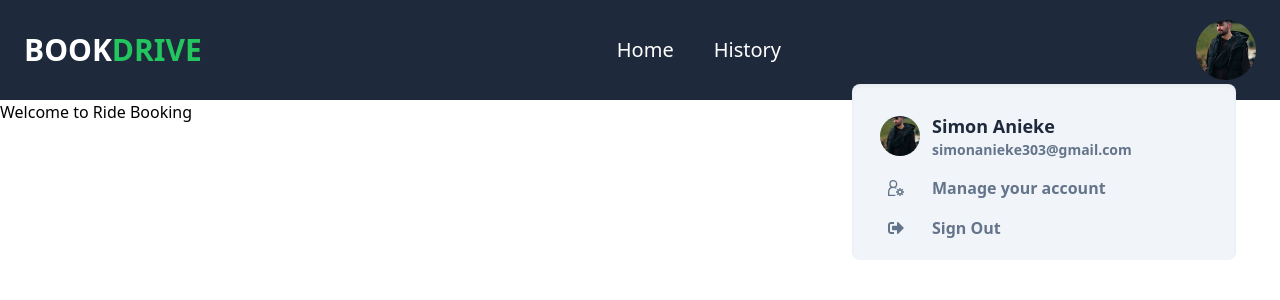
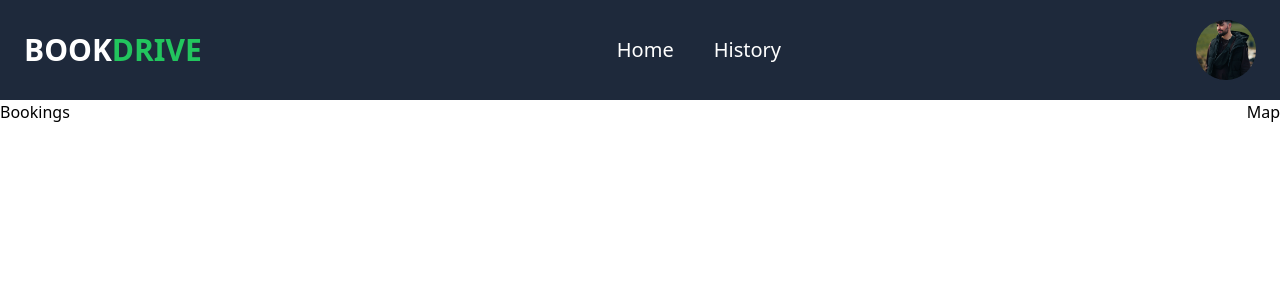
Before and after one commit to JAmalMichael/ride-booking-dashboard, a React (Vite) app: page / in a window 1280 px wide. Shown: the top 300 px of the page. Built offline with nearby package versions, Linux system fonts and the light colour scheme.

Commit message:
Booking context api for global state

```diff
--- /dev/null
+++ b/src/components/Bookings.tsx
@@ -0,0 +1,8 @@
+
+const Bookings = () => {
+  return (
+    <div>Bookings</div>
+  )
+}
+
+export default Bookings
--- /dev/null
+++ b/src/components/Map.tsx
@@ -0,0 +1,8 @@
+
+const Map = () => {
+  return (
+    <div>Map</div>
+  )
+}
+
+export default Map
--- a/src/components/Navbar.tsx
+++ b/src/components/Navbar.tsx
@@ -3,7 +3,7 @@ import UserProfile from "./User-profile"
 
 const Navbar = () => {
 
-    const [show, setShow] = useState(false);
+        const [show, setShow] = useState(true);
 
     const handleShow = () => {
         setShow(prevState => !prevState)
--- /dev/null
+++ b/src/context/BookingContext.tsx
@@ -0,0 +1,45 @@
+import React, { createContext, useContext, useState } from "react";
+
+interface Booking {
+    location: string;
+    city: string;
+    carType: string;
+    price: number;
+    paymentStatus: string;
+}
+
+interface BookingProviderProps {
+    children:React.ReactNode
+}
+
+interface BookingContextType {
+    booking: Booking;
+    setBooking: React.Dispatch<React.SetStateAction<Booking>>;
+}
+
+const defaultBooking: Booking = {
+    location: '',
+    city: '',
+    carType: '',
+    price: 0,
+    paymentStatus: ''
+}
+
+const BookingContext = createContext<BookingContextType | undefined>(undefined)
+
+
+export const BookingProvider = ({ children }: BookingProviderProps) => {
+    const [booking, setBooking] = useState<Booking>(defaultBooking);
+
+    return (
+        <BookingContext.Provider value={{booking, setBooking}}>
+            {children}
+        </BookingContext.Provider>
+    )
+}
+
+export const useBooking = () => {
+    const context = useContext(BookingContext);
+    if(!context) throw new Error('useBooking must be used within BookingProvider')
+        return context;
+}
--- a/src/main.tsx
+++ b/src/main.tsx
@@ -1,10 +1,10 @@
-import { StrictMode } from 'react'
 import { createRoot } from 'react-dom/client'
 import App from './App.tsx'
 import './index.css'
+import { BookingProvider } from './context/BookingContext.tsx'
 
 createRoot(document.getElementById('root')!).render(
-  <StrictMode>
+  <BookingProvider>
     <App />
-  </StrictMode>,
+  </BookingProvider>
 )
--- a/src/pages/Home.tsx
+++ b/src/pages/Home.tsx
@@ -1,6 +1,8 @@
 import { useEffect, useState } from "react"
 import Loader from "../components/Loader" //custom loader
 import Navbar from "../components/Navbar";
+import Bookings from "../components/Bookings";
+import Map from "../components/Map";
 
 
 
@@ -25,7 +27,10 @@ const Home = () => {
         (
             <div className="home">
                 <Navbar />
-                <h1>Welcome to Ride Booking</h1>
+                <div className="row justify-between">
+                    <Bookings />
+                    <Map />
+                </div>
             </div>
         )}
     </div>
```
